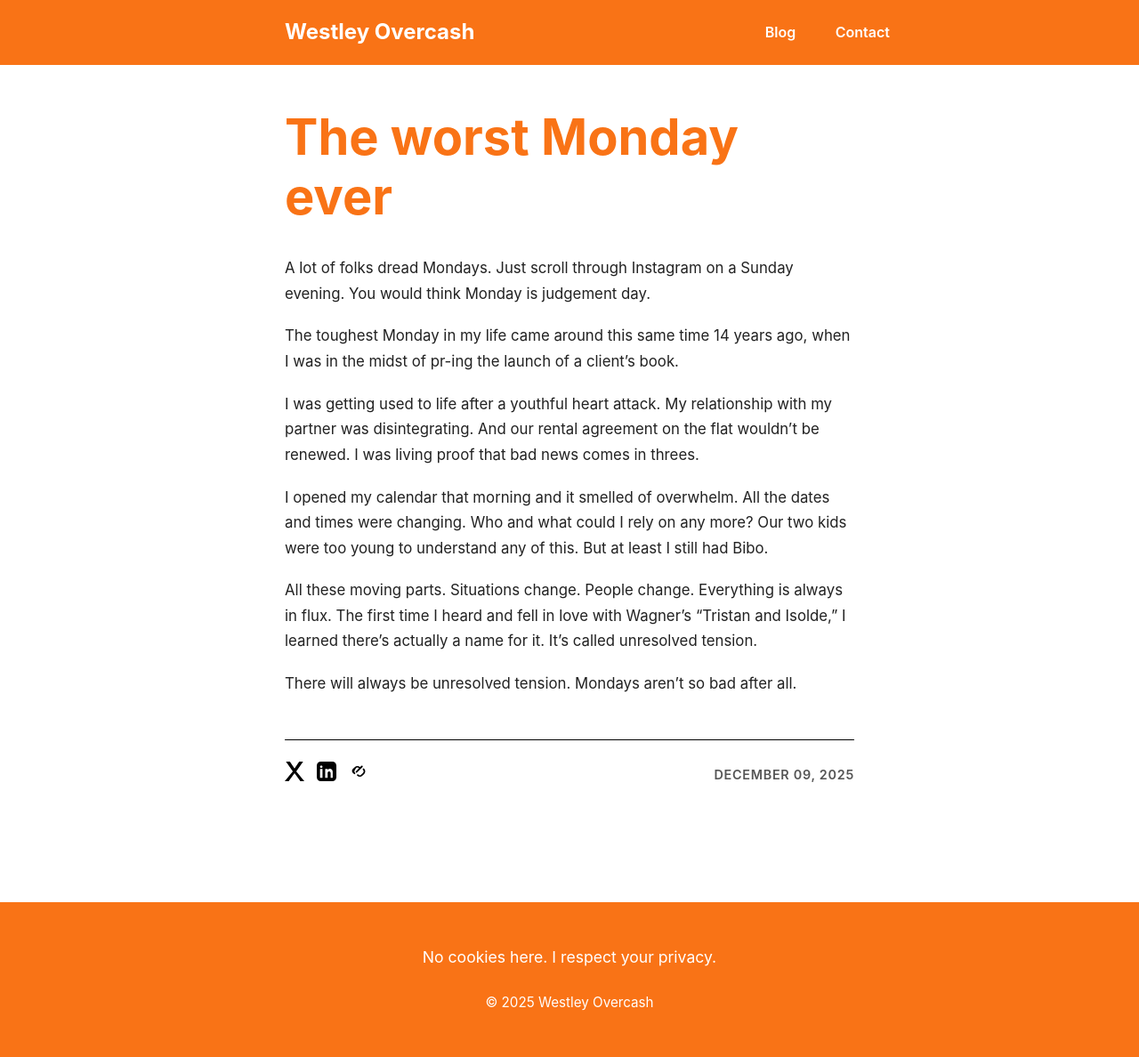
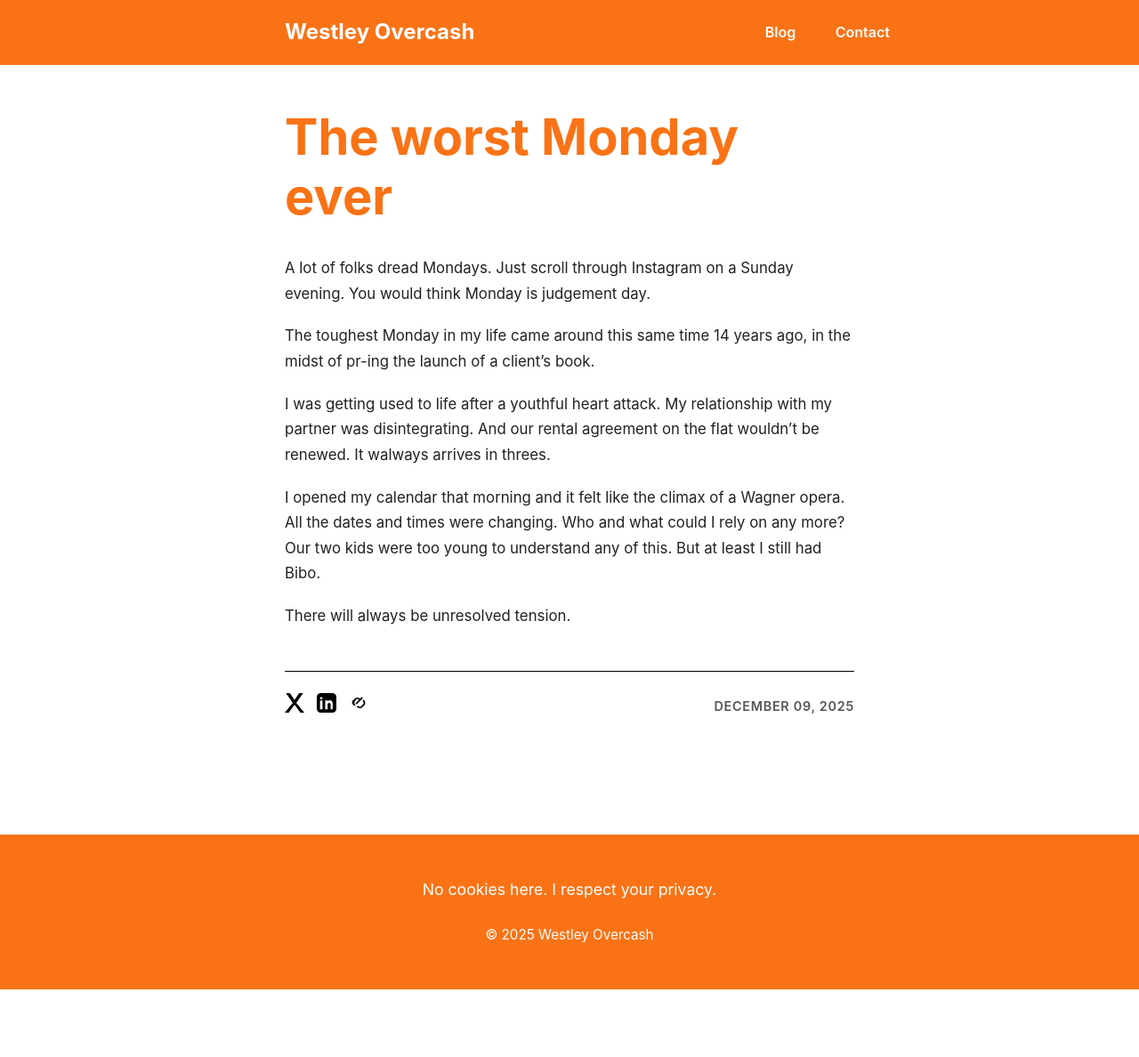
Before and after one commit to westleyovercash/westleyovercash.github.io, a Jekyll site: the page built from _posts/2025-12-09-the-worst-monday-ever.md, in a window 1280 px wide. Shown: the whole page at 89% size. Built offline with Jekyll 4.4.1, drawn with Linux system fonts in a browser that asks for light colours; after the commit the page ends 1112 px from its top, so only the background shows below that.

Commit message:
Update 2025-12-09-the-worst-monday-ever.md

```diff
--- a/_posts/2025-12-09-the-worst-monday-ever.md
+++ b/_posts/2025-12-09-the-worst-monday-ever.md
@@ -5,12 +5,10 @@ date: 2025-12-09
 ---
 A lot of folks dread Mondays. Just scroll through Instagram on a Sunday evening. You would think Monday is judgement day.
 
-The toughest Monday in my life came around this same time 14 years ago, when I was in the midst of pr-ing the launch of a client's book.
+The toughest Monday in my life came around this same time 14 years ago, in the midst of pr-ing the launch of a client’s book.
 
-I was getting used to life after a youthful heart attack. My relationship with my partner was disintegrating. And our rental agreement on the flat wouldn't be renewed. I was living proof that bad news comes in threes.
+I was getting used to life after a youthful heart attack. My relationship with my partner was disintegrating. And our rental agreement on the flat wouldn’t be renewed. It walways arrives in threes.
 
-I opened my calendar that morning and it smelled of overwhelm. All the dates and times were changing. Who and what could I rely on any more? Our two kids were too young to understand any of this. But at least I still had Bibo.
+I opened my calendar that morning and it felt like the climax of a Wagner opera. All the dates and times were changing. Who and what could I rely on any more? Our two kids were too young to understand any of this. But at least I still had Bibo.
 
-All these moving parts. Situations change. People change. Everything is always in flux. The first time I heard and fell in love with Wagner's "Tristan and Isolde," I learned there's actually a name for it. It's called unresolved tension.
-
-There will always be unresolved tension. Mondays aren't so bad after all.
+There will always be unresolved tension.
```
